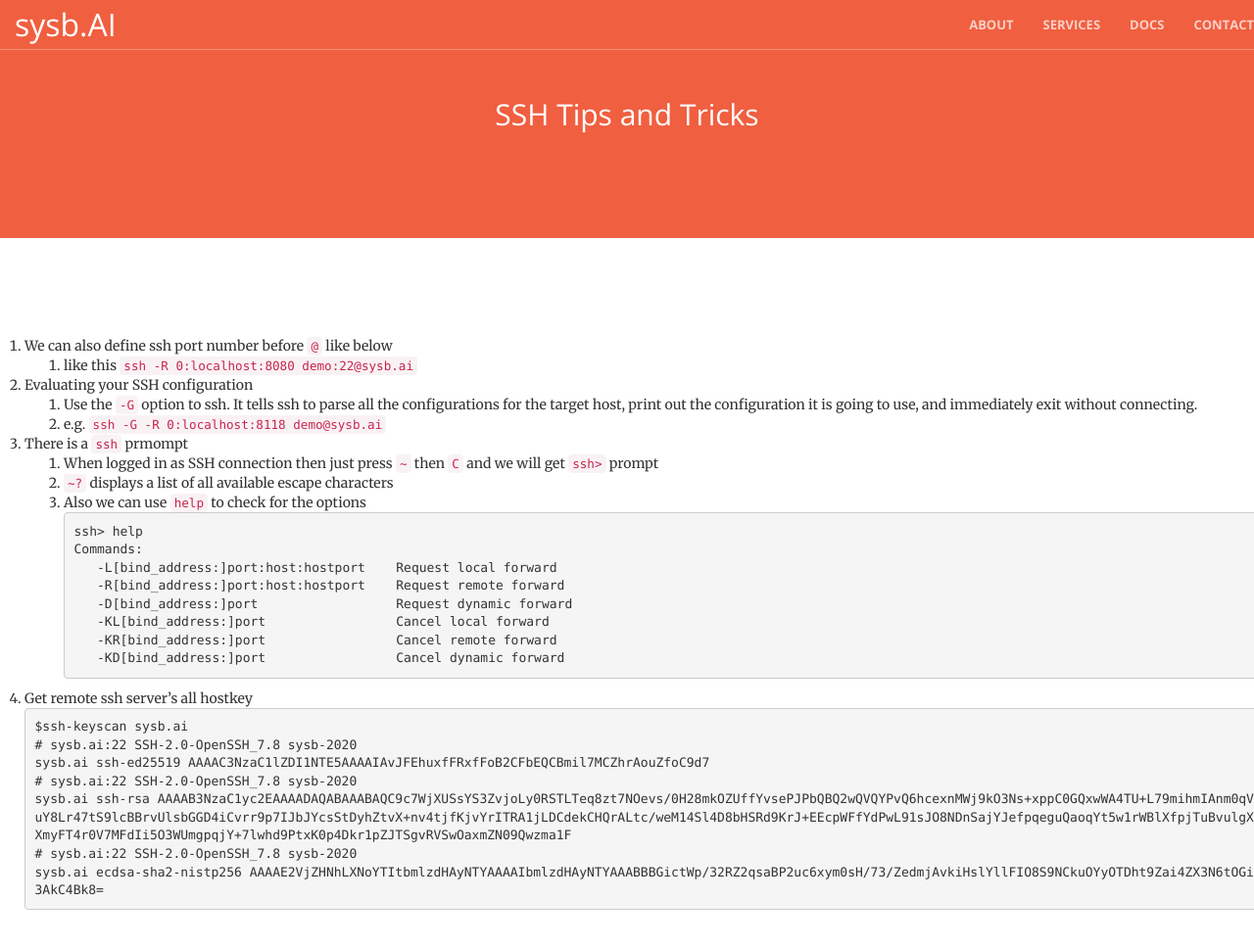
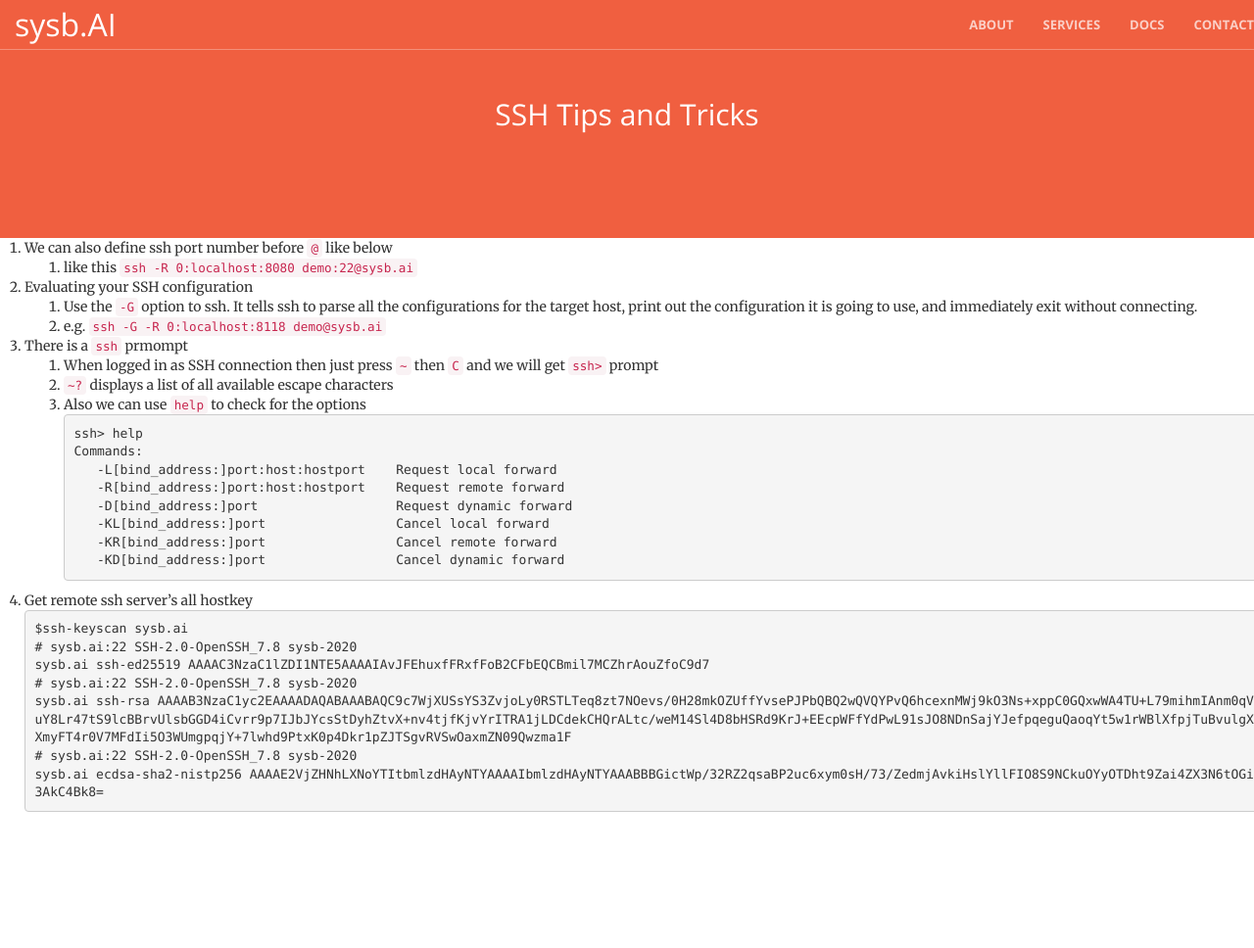
Before and after one commit to usama7628674/sysb.AI, a Jekyll site: the page built from _posts/2020-02-02-ssh-tips-and-tricks.md, in a window 1280 px wide and 1039 px high. Shown: the top 968 px of the window at 98% size. Built offline with Jekyll 4.4.1, drawn with Linux system fonts in a browser that asks for light colours.

Commit message:
yet another commit

```diff
--- a/_includes/post.html
+++ b/_includes/post.html
@@ -8,8 +8,6 @@
     </div>
 </section>
 
-<section id="services">
         <div class="row">
             {{content}}
         </div>
-</section>
```
